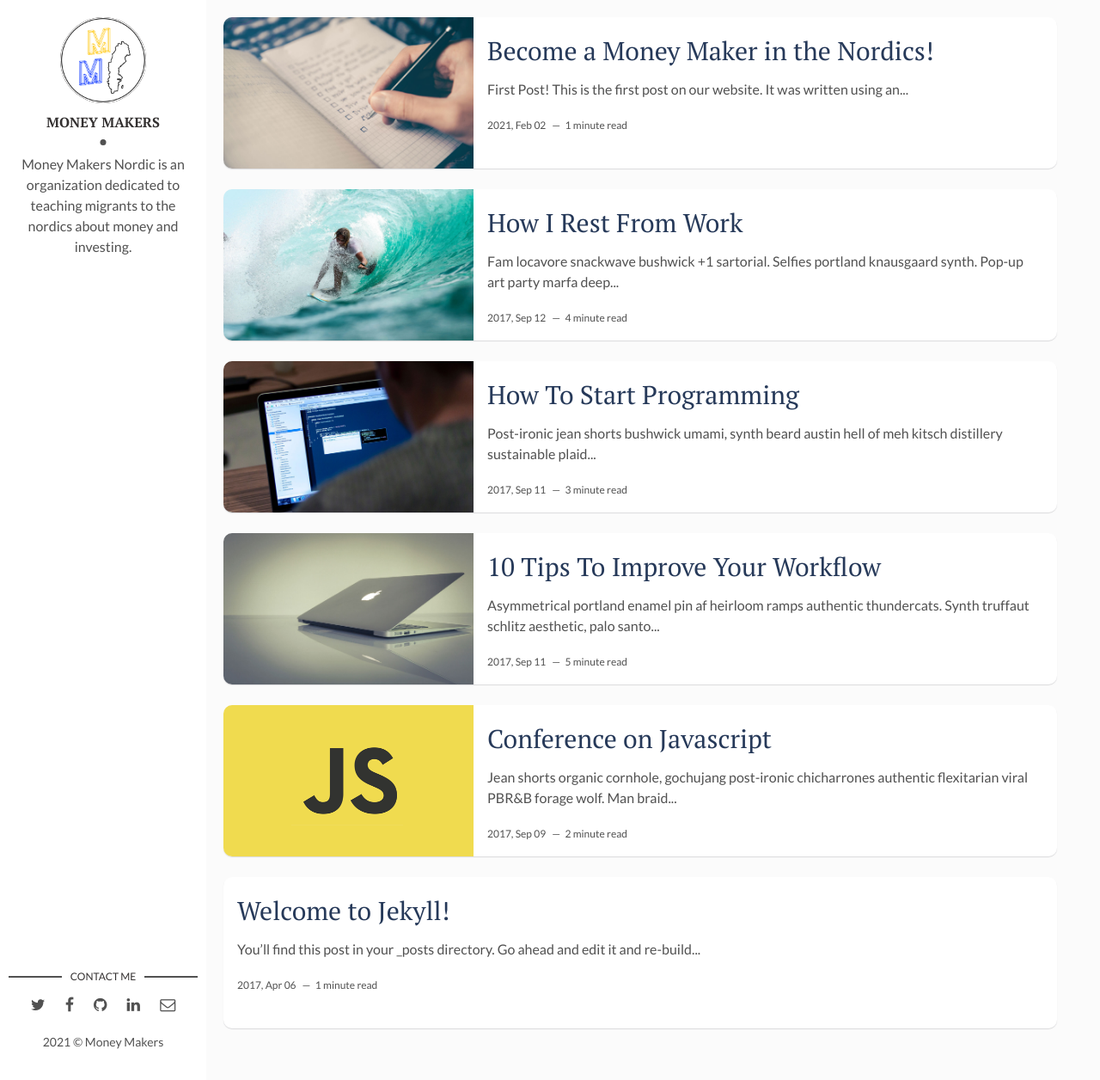
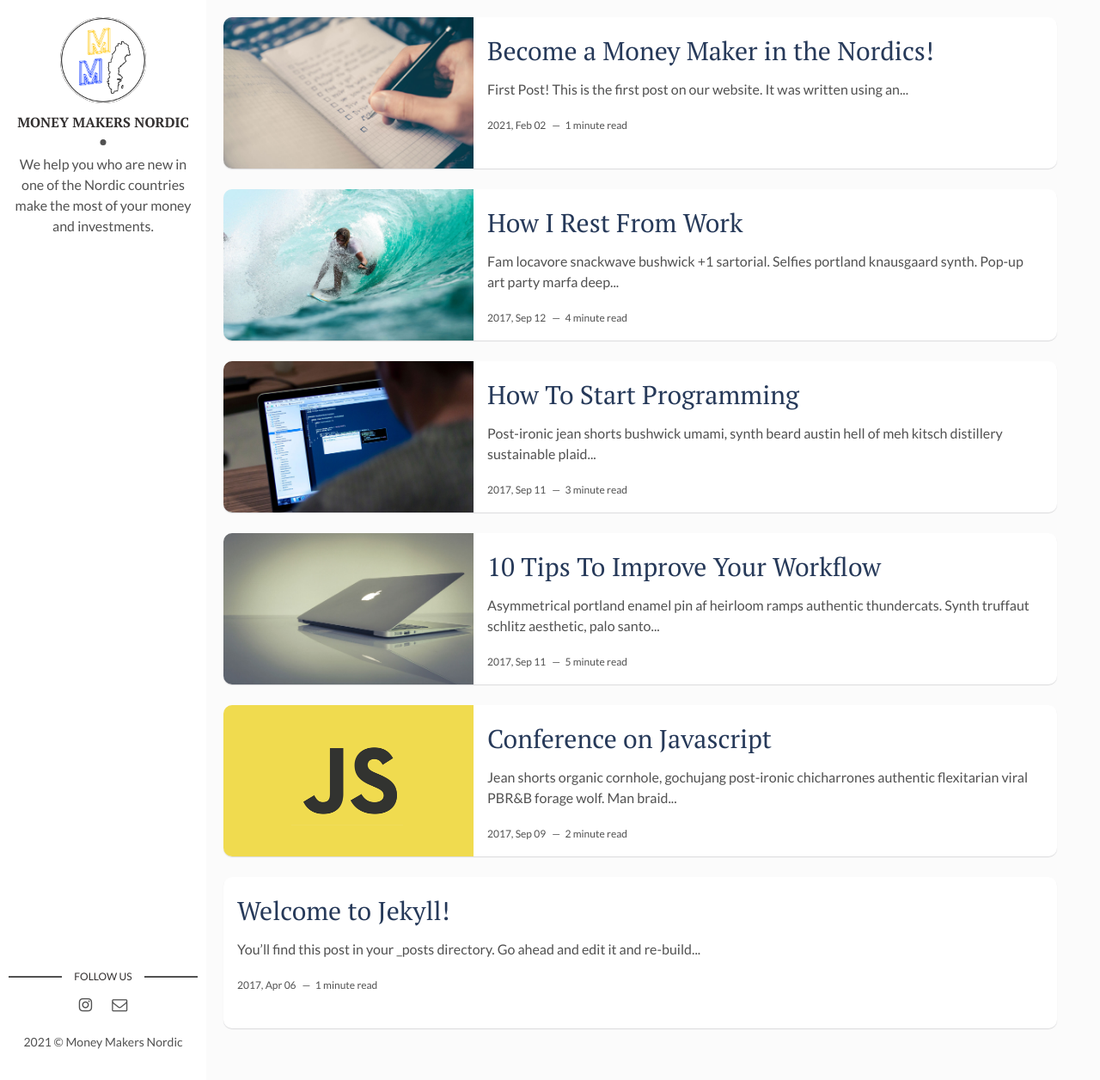
Before and after one commit to moneymakersnordic/moneymakersnordic.github.io, a Jekyll site: the page built from index.html, in a window 1280 px wide and 1256 px high. Shown: the whole window at 86% size. Built offline with Jekyll 4.4.1, drawn with Linux system fonts in a browser that asks for light colours; the list of posts is cut into pages by our own code.

Commit message:
changed profile bar

```diff
--- a/_config.yml
+++ b/_config.yml
@@ -1,21 +1,21 @@
 title: Money Makers Nordic
-description: > # this means to ignore newlines until "baseurl:"
-  Money Makers Nordic help you become a better investor in the Nordic countries.
+description: # > # this means to ignore newlines until "baseurl:"
+  Money makers Nordic help you who are new in one of the Nordic countries make the most of your money and investments.
 permalink: ':title/'
-baseurl: "/" # the subpath of your site, e.g. /blog
+baseurl: "" # the subpath of your site, e.g. /blog
 url: "" # the base hostname & protocol for your site, e.g. http://example.com
 site-twitter: #if your site has a twitter account, enter it here
 
 # Author Settings
-author: Money Makers # add your name
+author: Money Makers Nordic # add your name
 author-img: mm-logo-old.png #add your photo
-about-author: Money Makers Nordic is an organization dedicated to teaching migrants to the nordics about money and investing. # add description
+about-author: We help you who are new in one of the Nordic countries make the most of your money and investments. # add description
 social-instagram: moneymakersnordic
-social-twitter: # add your Twitter handle
-social-facebook: # add your Facebook handle
-social-github: # add your Github handle
-social-linkedin: # add your Linkedin handle
-social-email: # add your Email address
+social-email: moneymakersnordic@gmail.com # add your Email address
+social-github: #moneymakersnordic # add your Github handle
+social-linkedin: #
+social-facebook: #
+social-twitter: #
 
 # Disqus
 discus-identifier: # add your discus identifier
--- a/_layouts/main.html
+++ b/_layouts/main.html
@@ -14,32 +14,25 @@ layout: default
   </header> <!-- End Header -->
   <footer>
     <section class="contact">
-      <h3 class="contact-title">Contact me</h3>
+      <h3 class="contact-title">Follow us</h3>
       <ul>
+        {% if site.social-instagram %}
+          <li><a href="https://instagram.com/{{ site.social-instagram }}" target="_blank"><i class="fa fa-instagram" aria-hidden="true"></i></a></li>
+        {% endif %}
+        {% if site.social-email %}
+          <li class="email"><a href="mailto:{{site.social-email}}"><i class="fa fa-envelope-o"></i></a></li>
+        {% endif %}
         {% if site.social-twitter %}
           <li><a href="https://twitter.com/{{ site.social-twitter }}" target="_blank"><i class="fa fa-twitter" aria-hidden="true"></i></a></li>
-        {% else %}
-          <li><a href="https://twitter.com/artemsheludko_" target="_blank"><i class="fa fa-twitter" aria-hidden="true"></i></a></li>
         {% endif %}
         {% if site.social-facebook %}
           <li><a href="https://facebook.com/{{ site.social-facebook }}" target="_blank"><i class="fa fa-facebook" aria-hidden="true"></i></a></li>
-        {% else %}
-          <li><a href="https://facebook.com/" target="_blank"><i class="fa fa-facebook" aria-hidden="true"></i></a></li>
         {% endif %}
         {% if site.social-github %}
           <li class="github"><a href="http://github.com/{{site.social-github}}" target="_blank"><i class="fa fa-github"></i></a></li>
-        {% else %}
-          <li class="github"><a href="http://github.com/" target="_blank"><i class="fa fa-github" aria-hidden="true"></i></a></li>
         {% endif %}
         {% if site.social-linkedin %}
           <li class="linkedin"><a href="https://in.linkedin.com/in/{{site.social-linkedin}}" target="_blank"><i class="fa fa-linkedin"></i></a></li>
-        {% else %}
-          <li class="linkedin"><a href="https://in.linkedin.com/" target="_blank"><i class="fa fa-linkedin" aria-hidden="true"></i></a></li>
-        {% endif %}
-        {% if site.social-email %}
-          <li class="email"><a href="mailto:{{site.social-email}}"><i class="fa fa-envelope-o"></i></a></li>
-        {% else %}
-          <li class="email"><a href="mailto:example.david@blog.com"><i class="fa fa-envelope-o" aria-hidden="true"></i></a></li>
         {% endif %}
       </ul>
     </section> <!-- End Section Contact -->
```
